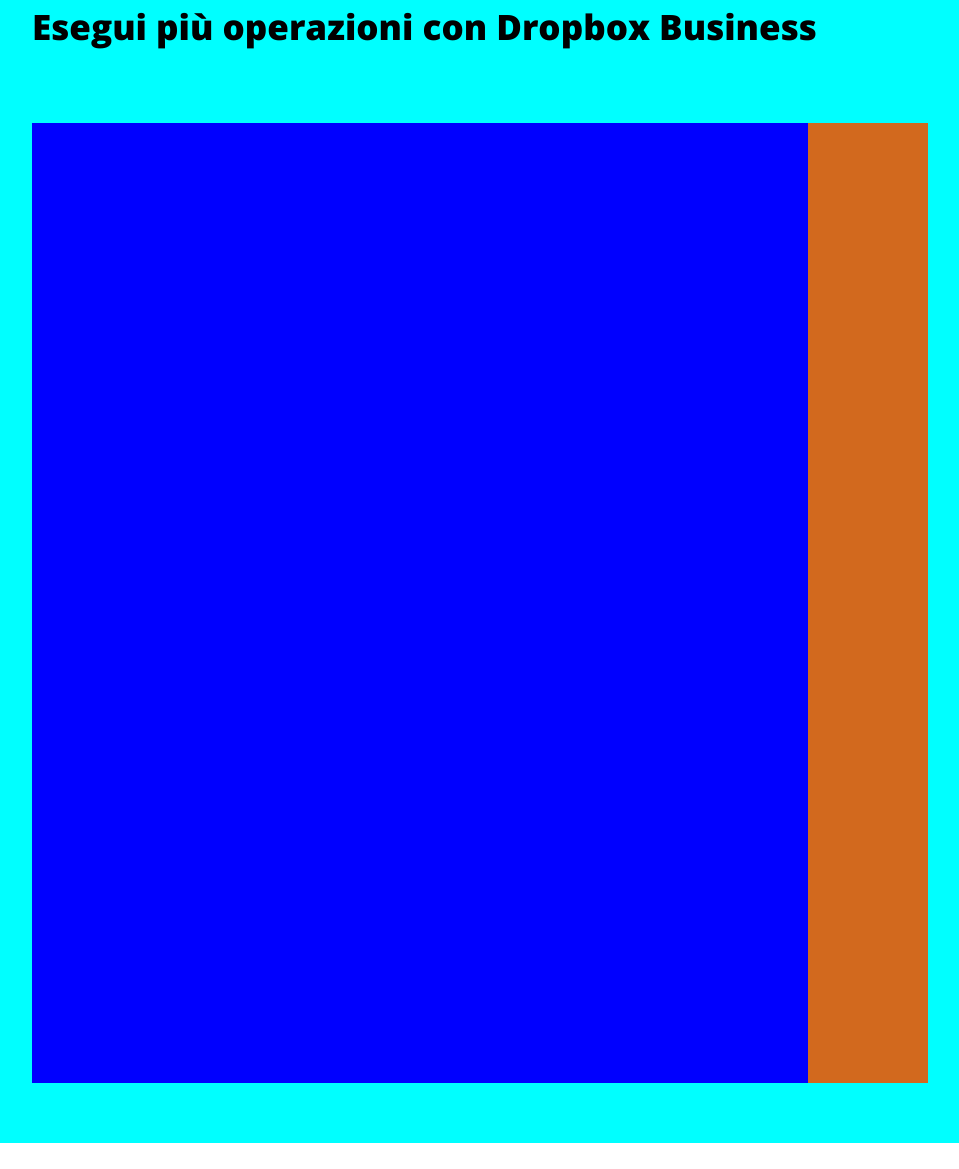
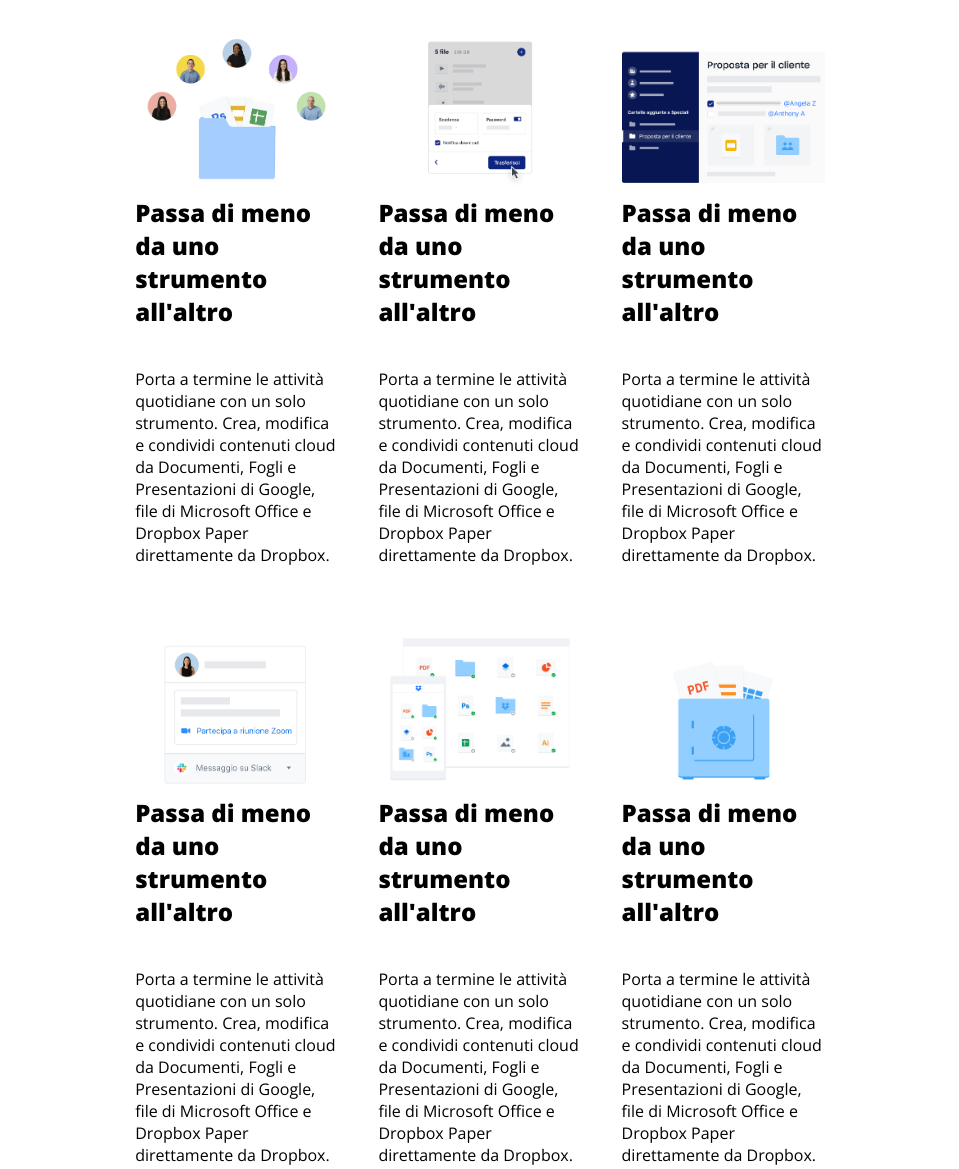
Before and after one commit to EmanueleBrusa/htmlcss-dropbox, a plain HTML site: page index.html in a window 1280 px wide. Shown: the part 3097-4266 px from the top of the page, without its empty margins (160-1119 px from the left). Before the commit the page ends 4240 px from the top, so only its background shows below. Drawn offline with nearby package versions, Linux system fonts and the light colour scheme.

Commit message:
[FEAT/STYLE] quarta sezione aggiunta

```diff
--- a/css/style.css
+++ b/css/style.css
@@ -236,7 +236,7 @@ i{
 #partner-row{
     width: 55%;
     margin-top: 150px;
-    margin-bottom: 150px;
+    margin-bottom: 100px;
     display: flex;
 }
 #partner-col{
@@ -271,32 +271,32 @@ i{
 /*inizio quarta sezione*/
 #operations-sec{
     width: 100%;
-    height: 1200px;
-    background-color: aqua;
     display: flex;
     align-items: center;
     justify-content: center;
     flex-direction: column;
 }
 #operations-text{
-    width: 70%;
-    height: 10%;
+    width: 55%;
     font-size: 35px;
     font-weight: 600;
 }
 #operations-row{
-    width: 70%;
-    height: 80%;
-    background-color: chocolate;
+    width: 57%;
     display: flex;
     flex-wrap: wrap;
 }
 .card{
-    width: calc((100% / 6) - 20px);
+    width: calc(100% / 3 - 20px);
     padding: 10px 10px 10px 10px;
-    height: 100%;
-    background-color: blue;
-    padding-left: 20px;
+    margin: 10px;
+}
+.op-image{
+    width: 100%;
+    margin-top: 20px;
+}
+.card p{
+    margin-top: 40px;
 }
 /*fine quarta sezione*/
 
--- a/index.html
+++ b/index.html
@@ -235,22 +235,57 @@
             </div>
             <div id="operations-row">
                 <div class="card">
-
+                    <img src="./img/business-feature-switching-tools.png" class="op-image">
+                    <div>
+                        <h2>Passa di meno da uno strumento all'altro</h2>
+                    </div>
+                    <div>
+                        <p>Porta a termine le attività quotidiane con un solo strumento. Crea, modifica e condividi contenuti cloud da Documenti, Fogli e Presentazioni di Google, file di Microsoft Office e Dropbox Paper direttamente da Dropbox.</p>
+                    </div>
                 </div>
                 <div class="card">
-
+                    <img src="./img/business-feature-send-files-it.png" class="op-image">
+                    <div>
+                        <h2>Passa di meno da uno strumento all'altro</h2>
+                    </div>
+                    <div>
+                        <p>Porta a termine le attività quotidiane con un solo strumento. Crea, modifica e condividi contenuti cloud da Documenti, Fogli e Presentazioni di Google, file di Microsoft Office e Dropbox Paper direttamente da Dropbox.</p>
+                    </div>
                 </div>
                 <div class="card">
-
+                    <img src="./img/business-feature-coordinate-it.png" class="op-image">
+                    <div>
+                        <h2>Passa di meno da uno strumento all'altro</h2>
+                    </div>
+                    <div>
+                        <p>Porta a termine le attività quotidiane con un solo strumento. Crea, modifica e condividi contenuti cloud da Documenti, Fogli e Presentazioni di Google, file di Microsoft Office e Dropbox Paper direttamente da Dropbox.</p>
+                    </div>
                 </div>
                 <div class="card">
-
+                    <img src="./img/business-feature-integrations-it.png" class="op-image">
+                    <div>
+                        <h2>Passa di meno da uno strumento all'altro</h2>
+                    </div>
+                    <div>
+                        <p>Porta a termine le attività quotidiane con un solo strumento. Crea, modifica e condividi contenuti cloud da Documenti, Fogli e Presentazioni di Google, file di Microsoft Office e Dropbox Paper direttamente da Dropbox.</p>
+                    </div>
                 </div>
                 <div class="card">
-
+                    <img src="./img/business-feature-multi-device.png" class="op-image">
+                    <div>
+                        <h2>Passa di meno da uno strumento all'altro</h2>
+                    </div>
+                    <div>
+                        <p>Porta a termine le attività quotidiane con un solo strumento. Crea, modifica e condividi contenuti cloud da Documenti, Fogli e Presentazioni di Google, file di Microsoft Office e Dropbox Paper direttamente da Dropbox.</p>
+                    </div>
                 </div>
                 <div class="card">
-
+                    <img src="./img/business-feature-security.png" class="op-image">
+                    <div>
+                        <h2>Passa di meno da uno strumento all'altro</h2>
+                    </div>
+                    <div>
+                        <p>Porta a termine le attività quotidiane con un solo strumento. Crea, modifica e condividi contenuti cloud da Documenti, Fogli e Presentazioni di Google, file di Microsoft Office e Dropbox Paper direttamente da Dropbox.</p>
                     </div>
                 </div>
             </div>
```
Lines whose indentation alone changed are shown as unchanged.
